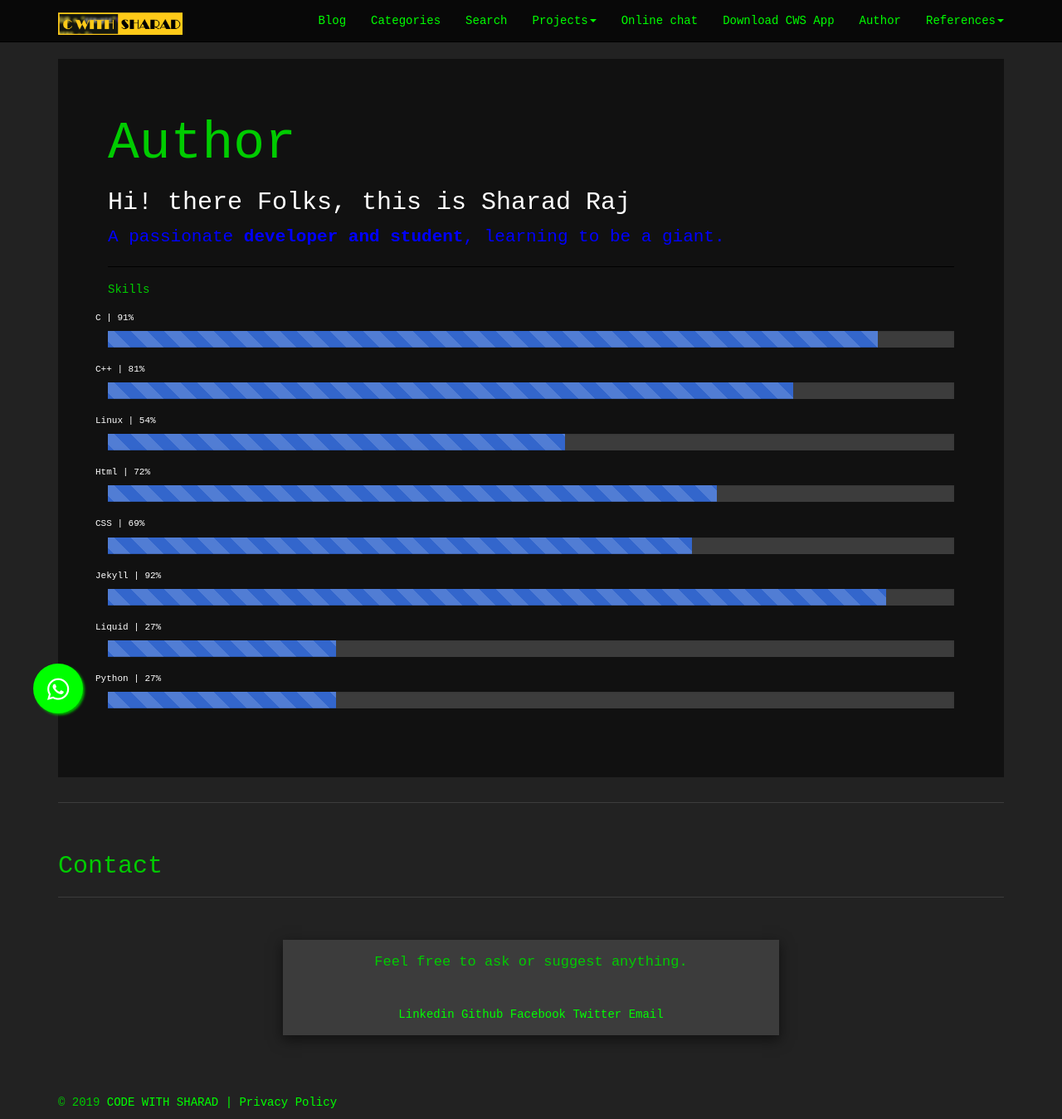
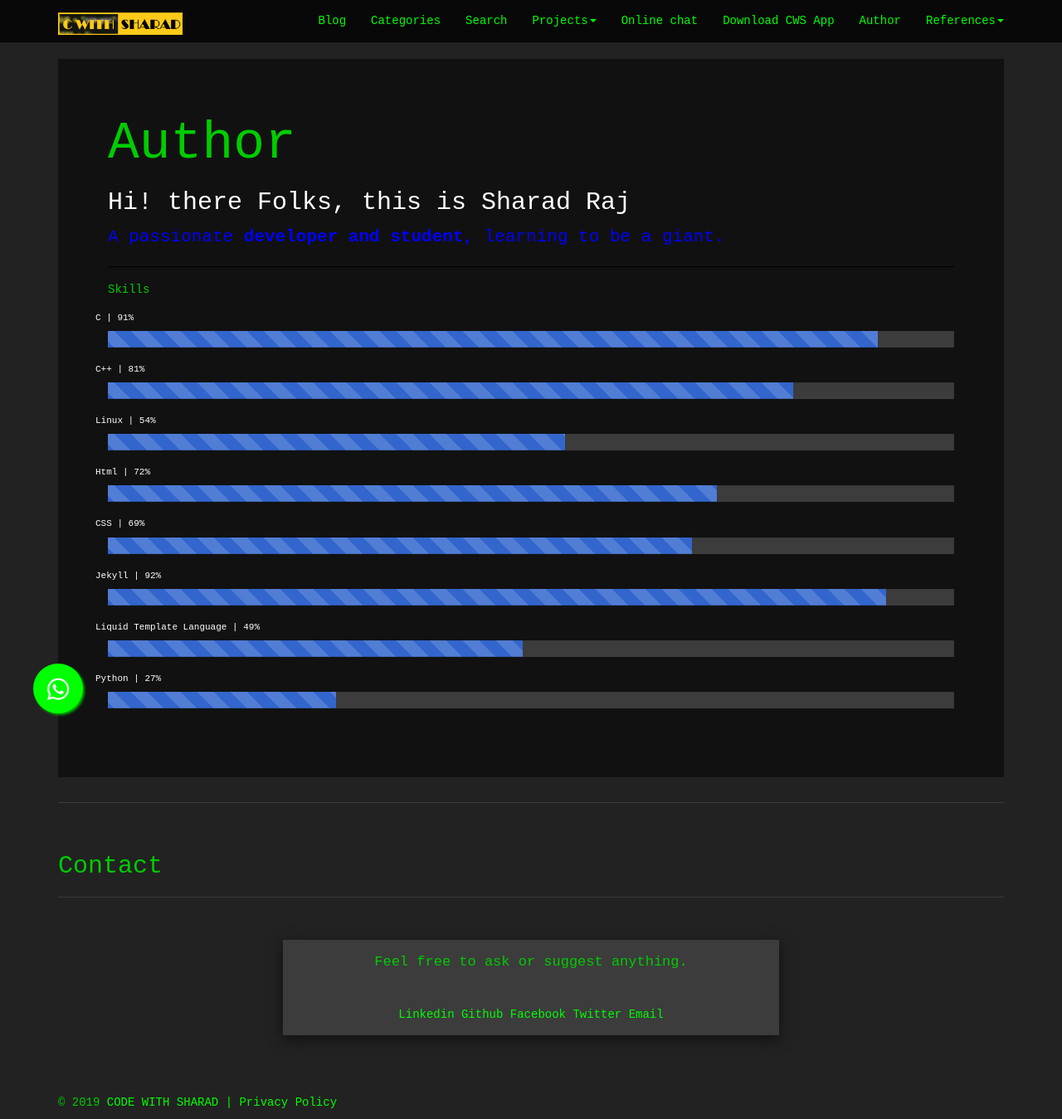
Before and after one commit to cwithsharad/cwithsharad.github.io, a Jekyll site: the page built from author.md, in a window 1280 px wide. Shown: the whole page at 83% size. Built offline with Jekyll 4.4.1, drawn with Linux system fonts in a browser that asks for light colours; nearby versions of some CDN libraries.

Commit message:
Update _config.yml

```diff
--- a/_config.yml
+++ b/_config.yml
@@ -102,8 +102,8 @@
 - title: Jekyll
   level: 92
   color: info
-- title: Liquid
-  level: 27
+- title: Liquid Template Language
+  level: 49
   color: info
 - title: Python
   level: 27
```
